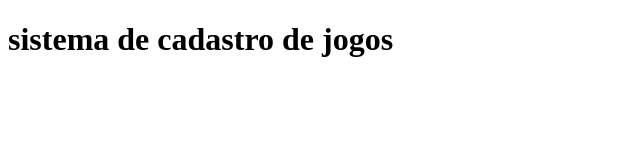
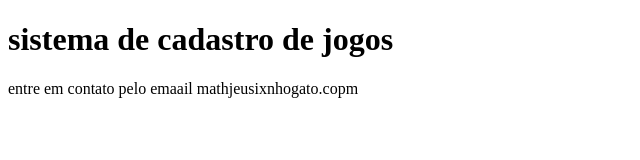
Before and after one commit to matheusmatos2/aulas-git, a plain HTML site: page index.html in a window 1280 px wide. Shown: the whole page, without its empty margins (0-640 px from the left). Drawn offline with Linux system fonts and the light colour scheme.

Commit message:
adicionando contato

```diff
--- a/index.html
+++ b/index.html
@@ -8,5 +8,6 @@
 <body>
     <h1>sistema de cadastro de jogos</h1>
     <script src="app.js"></script>
+    <p>entre em contato pelo emaail mathjeusixnhogato.copm</p>
 </body>
 </html>
```
